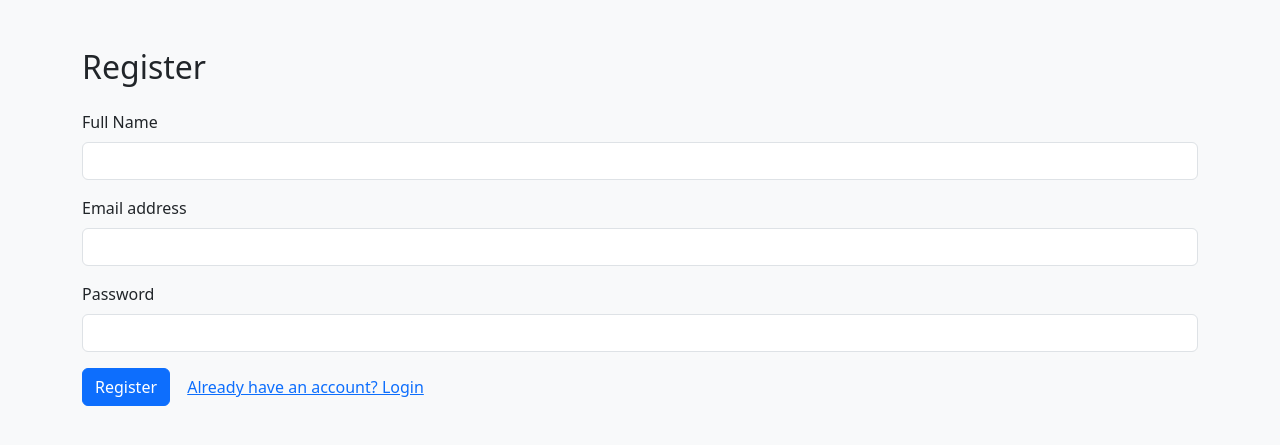
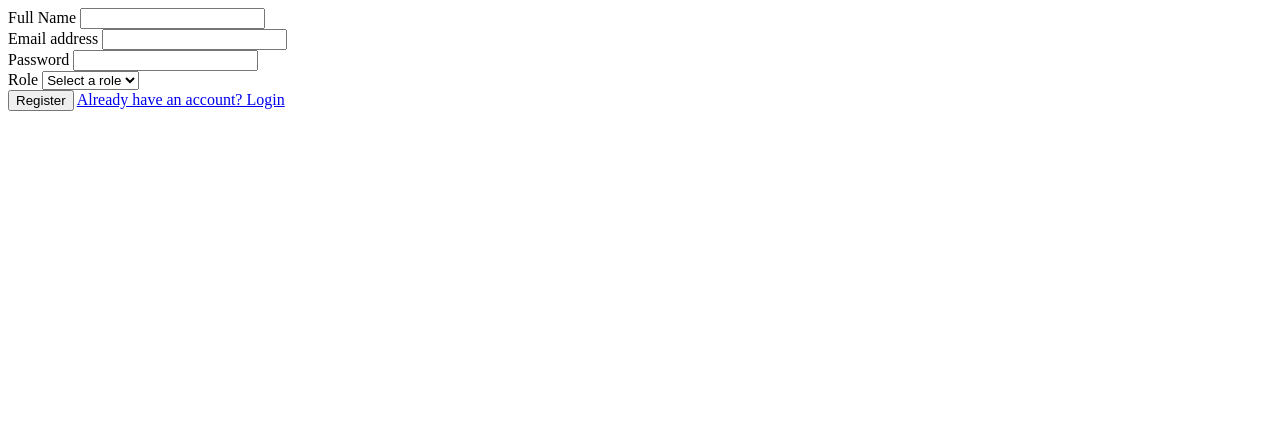
Before and after one commit to Adebanjo1984/nigerian-food-crud, a Flask app: page /register in a window 1280 px wide. Shown: the top 445 px of the page. Run offline with Flask 3, Linux system fonts and the light colour scheme.

Commit message:
Update register.html

```diff
--- a/templates/register.html
+++ b/templates/register.html
@@ -1,21 +1,3 @@
-<!DOCTYPE html>
-<html>
-<head>
-    <title>User Registration</title>
-    <link rel="stylesheet" href="https://cdn.jsdelivr.net/npm/bootstrap@5.3.0/dist/css/bootstrap.min.css">
-</head>
-<body class="bg-light">
-<div class="container mt-5">
-    <h2 class="mb-4">Register</h2>
-
-    {% with messages = get_flashed_messages(with_categories=true) %}
-      {% if messages %}
-        {% for category, message in messages %}
-          <div class="alert alert-{{ category }}">{{ message }}</div>
-        {% endfor %}
-      {% endif %}
-    {% endwith %}
-
 <form method="POST">
     <div class="mb-3">
         <label class="form-label">Full Name</label>
@@ -32,9 +14,16 @@
         <input type="password" name="password" class="form-control" required>
     </div>
 
+    <div class="mb-3">
+        <label class="form-label">Role</label>
+        <select name="role" class="form-control" required>
+            <option value="">Select a role</option>
+            <option value="customer">Customer</option>
+            <option value="vendor">Vendor</option>
+            <option value="admin">Admin</option>
+        </select>
+    </div>
+
     <button type="submit" class="btn btn-primary">Register</button>
     <a href="{{ url_for('login') }}" class="btn btn-link">Already have an account? Login</a>
 </form>
-</div>
-</body>
-</html>
```
Lines whose indentation alone changed are shown as unchanged.
